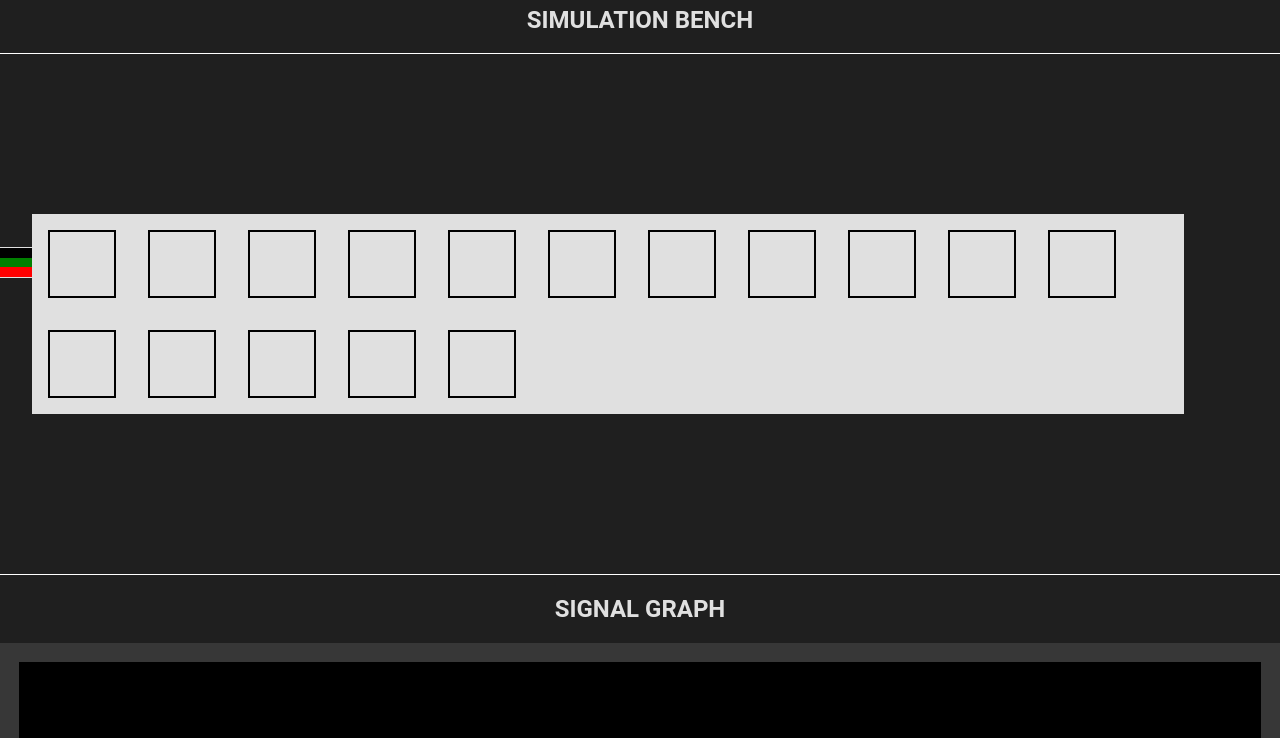
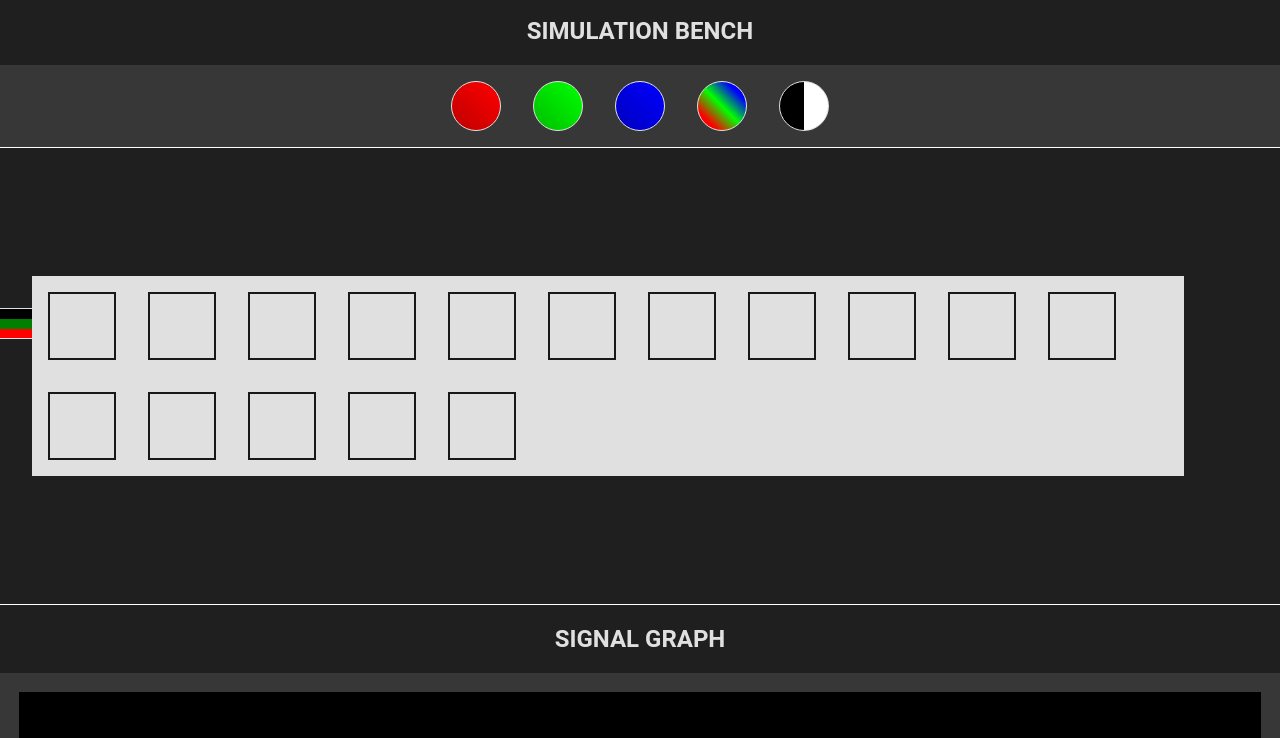
Before and after one commit to Stefan-011/WS2812B-Simulator, an Electron app: page mainWindow.html in a window 1280 px wide. Shown: the part 62-800 px from the top of the page. Drawn offline with Linux system fonts and the light colour scheme.

Commit message:
Simulation buttons position change

```diff
--- a/mainWindow.html
+++ b/mainWindow.html
@@ -29,6 +29,13 @@
 
       <div id="simulator-table">
         <h2>SIMULATION BENCH</h1>
+          <div id="sim-controls">
+            <button id="red-sim"></button>
+            <button id="green-sim"></button>
+            <button id="blue-sim"></button>
+            <button id="rgb-sim"></button>
+            <button id="bw-sim"></button>
+          </div>
       <div id="component-area">
         <div id="cable-area">
           <div id="cable-b" class="cable"></div>
@@ -54,13 +61,7 @@
         </div>
       </div>
     </div>
-    <div id="sim-controls">
-      <button id="red-sim"></button>
-      <button id="green-sim"></button>
-      <button id="blue-sim"></button>
-      <button id="rgb-sim"></button>
-      <button id="bw-sim"></button>
-    </div>
+
    </div>
 
     <script type="module" src="src/js/appFunctions.js"></script>
--- a/src/styles/style.css
+++ b/src/styles/style.css
@@ -112,7 +112,7 @@ body {
   flex-direction: row;
   justify-content: start;
   align-items: start;
-  padding: 10rem 0;
+  padding: 8rem 0;
   border-bottom: 1px solid white;
   border-top: 1px solid white;
 }
@@ -130,7 +130,7 @@ body {
 
 .chip {
   margin: 1rem 1rem;
-  border: 2px solid black;
+  border: 2px solid var(--primary-color);
   height: 4rem;
   width: 4rem;
   transition: 0.3s;
@@ -195,13 +195,15 @@ body {
   align-items: center;
   justify-content: center;
   flex-wrap: wrap;
-  border: 2px solid aqua;
+  border: 1px solid var(--secondary-color);
   font-size: 1.5rem;
   width: fit-content;
   max-width: 100%;
+  margin-top: 5rem;
 }
 
 #ascii-signal {
+  margin: 1rem;
   display: flex;
   flex-direction: row;
   justify-content: center;
@@ -214,9 +216,9 @@ body {
 }
 
 #sim-controls {
-  margin-top: 3rem;
+  /* margin-top: 3rem; */
   width: 100%;
-  height: 40rem;
+  height: fit-content;
   background-color: var(--light-shade);
   display: flex;
   justify-content: center;
@@ -239,14 +241,29 @@ body {
 }
 
 #red-sim {
-  background-color: rgba(255, 0, 0, 1);
+  background: rgb(200, 0, 0);
+  background: linear-gradient(
+    45deg,
+    rgba(200, 0, 0, 1) 16%,
+    rgba(255, 0, 0, 1) 99%
+  );
 }
 #green-sim {
-  background-color: rgba(0, 255, 0, 1);
+  background: rgb(0, 200, 0);
+  background: linear-gradient(
+    45deg,
+    rgba(0, 200, 0, 1) 16%,
+    rgba(0, 255, 0, 1) 99%
+  );
 }
 
 #blue-sim {
-  background-color: rgba(0, 0, 255, 1);
+  background: rgb(0, 0, 200);
+  background: linear-gradient(
+    45deg,
+    rgba(0, 0, 200, 1) 16%,
+    rgba(0, 0, 255, 1) 99%
+  );
 }
 
 #rgb-sim {
```
